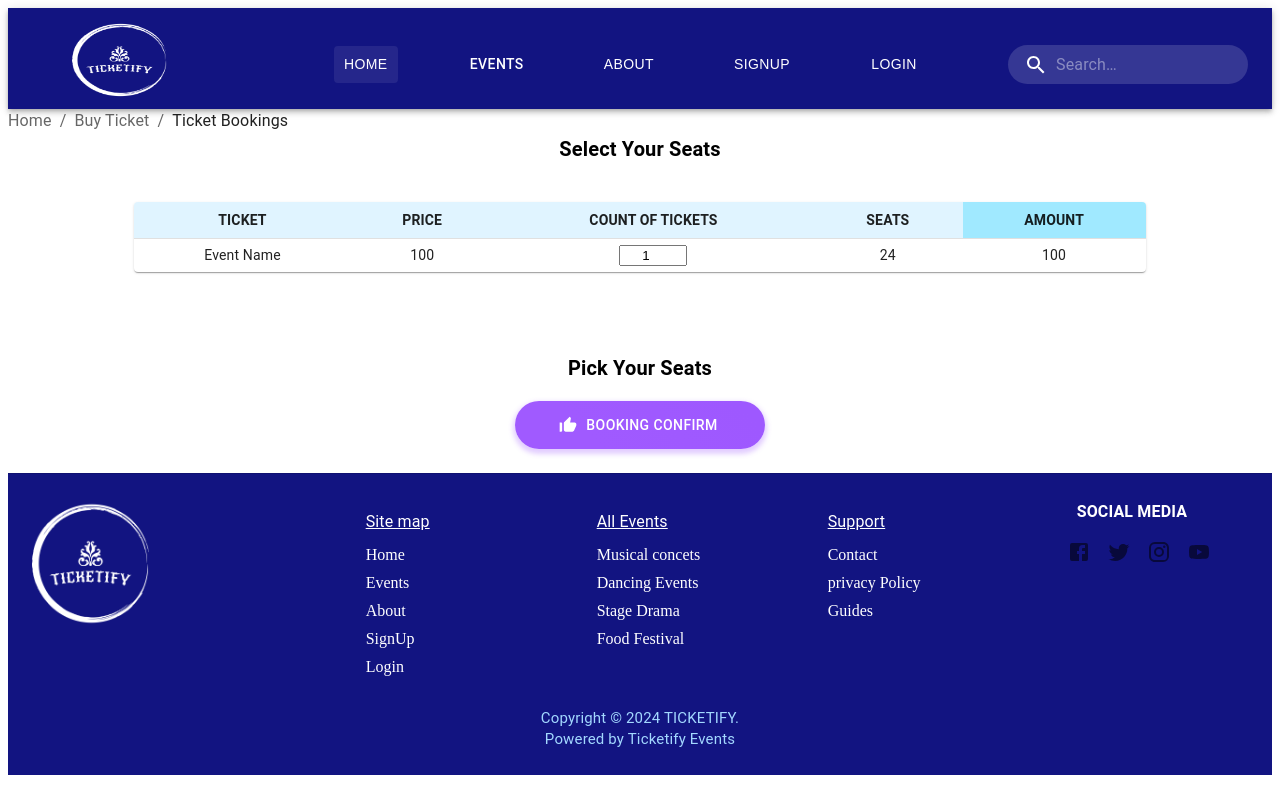
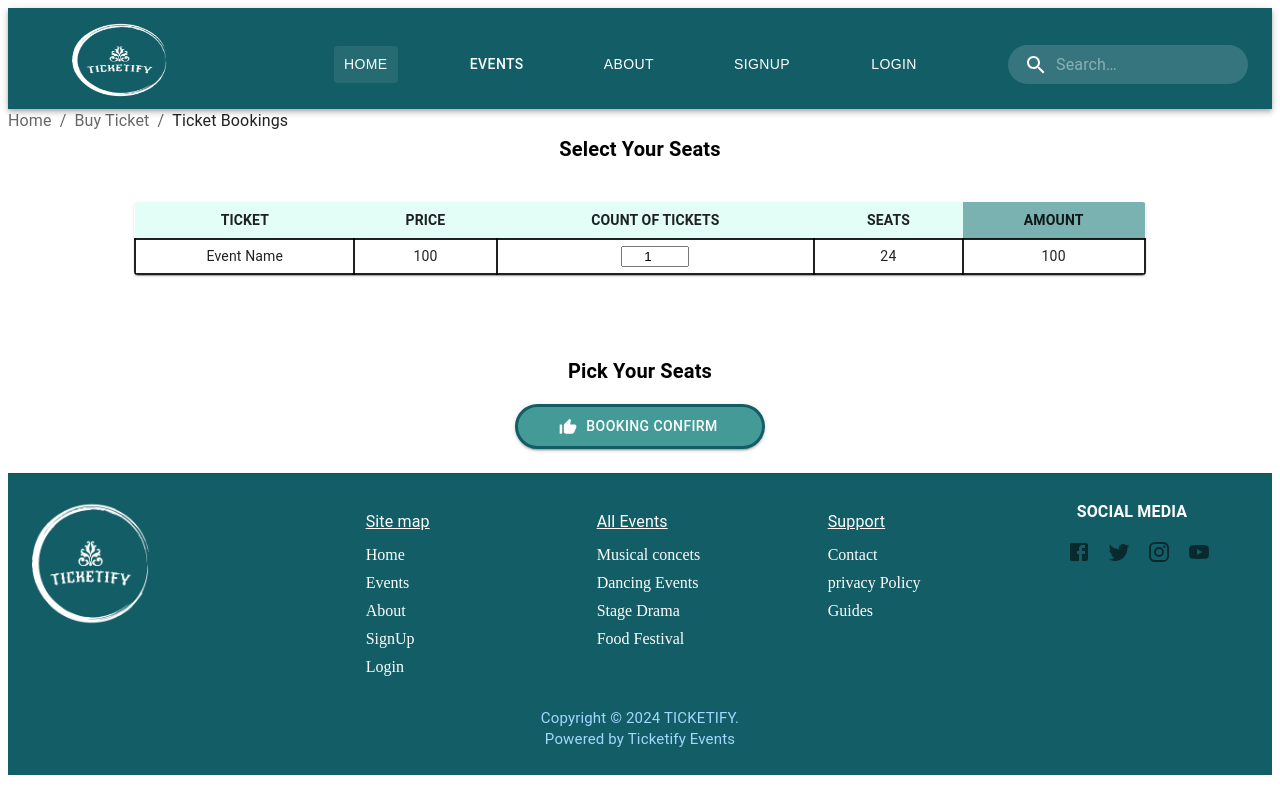
Before and after one commit to UththaraMadubhashini/event-ticket-booking-system, a React (Create React App) app: page /bookings in a window 1280 px wide. Built offline with nearby package versions, Linux system fonts and the light colour scheme.

Commit message:
set colors

```diff
--- a/src/Components/EventCards/EventCards.js
+++ b/src/Components/EventCards/EventCards.js
@@ -13,13 +13,13 @@ import Stack from '@mui/material/Stack';
 import { Link } from 'react-router-dom';
 
 //button color
-const buttonGradient = {
-  background: 'linear-gradient(45deg, #a05aff 30%, #9e58ff 90%)',
-  border: 0,
+const buttonColor = {
+  background: '#439A97',
+  border: '3.5px solid #135D66',
   borderRadius: 3,
-  boxShadow: '0 3px 5px 2px rgba(158, 88, 255, .3)',
+  boxShadow: '#62B6B7',
   color: 'white',
-  height: 48,
+  height: 45,
   padding: '0 30px',
   marginTop: '10px',
 };
@@ -31,7 +31,9 @@ const EventCard = ({ title, image, date, time, location, priceRange, ticketImage
       height: 525,
       marginTop: 3.5,
       marginRight: 3,
-      background: '#E0F4FF',
+      background: '#CBEDD5',
+      border: '3px solid #003C43', // Set thick border color
+
     }}>
 
       <CardHeader
@@ -46,15 +48,15 @@ const EventCard = ({ title, image, date, time, location, priceRange, ticketImage
       <CardContent>
   <Grid container alignItems="center" spacing={8}>
     <Grid item>
-      <Chip icon={<CalendarMonthIcon />} label={date} sx={{ backgroundColor: '##A0E9FF' }} />
+      <Chip icon={<CalendarMonthIcon />} label={date} sx={{ backgroundColor: '#E3FEF7' }} />
     </Grid>
     <Grid item>
-      <Chip icon={<AccessTimeIcon />} label={time} sx={{ backgroundColor: '##A0E9FF' }} />
+      <Chip icon={<AccessTimeIcon />} label={time} sx={{ backgroundColor: '#E3FEF7' }} />
     </Grid>
   </Grid>
   <Grid container alignItems="center" marginTop={2}>
     <Grid item>
-      <Chip icon={<RoomIcon />} label={location} sx={{ backgroundColor: '##A0E9FF' }} />
+      <Chip icon={<RoomIcon />} label={location} sx={{ backgroundColor: '#E3FEF7' }} />
     </Grid>
   </Grid>
   <Grid item>
@@ -62,7 +64,7 @@ const EventCard = ({ title, image, date, time, location, priceRange, ticketImage
       icon={<img src={require('../../Assets/Images/availabilityIcon.png')} alt="Availability"
       style={{ width: '20px', height: '20px', marginRight: '0px'}} />}
       label={`Availability: ${availability}`}
-      sx={{ backgroundColor: '##A0E9FF', marginTop: '15px' }}
+      sx={{ backgroundColor: '#E3FEF7', marginTop: '15px' }}
     />
   </Grid>
   <Grid container alignItems="center" marginTop={2}>
@@ -71,7 +73,7 @@ const EventCard = ({ title, image, date, time, location, priceRange, ticketImage
         icon={<img src={priceTagImage} alt="Price Tag"
         style={{ width: '25px', height: '20px', marginRight: '5px'}} />}
         label={priceRange}
-        sx={{ backgroundColor: '##A0E9FF' }}
+        sx={{ backgroundColor: '#E3FEF7' }}
       />
     </Grid>
   </Grid>
@@ -81,10 +83,13 @@ const EventCard = ({ title, image, date, time, location, priceRange, ticketImage
       <Button
   variant="contained"
   component={Link}
-  to={`/buy-tickets/${title.replace(/\s+/g, '-').toLowerCase()}`} // Dynamic path generation
+  to={`/buy-tickets/${title.replace(/\s+/g, '-').toLowerCase()}`}
   startIcon={<img src={ticketImage} alt="Ticket Icon" style={{ width: '25px', height: '20px', marginRight: '5px' }} />}
-  sx={{...buttonGradient,
-    borderRadius: '40px'}}
+  sx={{...buttonColor,
+    borderRadius: '40px',
+    '&:hover': {
+      background: '#135D66', // Change hover background color
+    }}}
 >
   Buy Tickets
 </Button>
--- a/src/Components/Footer/Footer.js
+++ b/src/Components/Footer/Footer.js
@@ -24,7 +24,7 @@ const Footer = () => {
   return (
     <Box
     sx={{
-      bgcolor: "#121481",
+      bgcolor: "#135D66",
       color: "text.secondary",
       py: 3,
       borderTop: "1px solid",
--- a/src/Components/Header/Header.js
+++ b/src/Components/Header/Header.js
@@ -67,7 +67,7 @@ function Header() {
   };
 
   return (
-    <AppBar position="static" sx={{ backgroundColor: '#121481' }}>
+    <AppBar position="static" sx={{ backgroundColor: '#135D66' }}>
       <Container maxWidth="xl">
         <Toolbar disableGutters sx={{ marginTop: 1.5,  alignItems: 'center', marginLeft:5 }}>
           <Typography variant="h6" component="div" sx={{ flexGrow: 1 }}>
--- a/src/Pages/About.js
+++ b/src/Pages/About.js
@@ -1,28 +1,34 @@
 import React from 'react';
-import { AppBar, Toolbar, Typography, Container, Box, CssBaseline } from '@mui/material';
+import { AppBar, Toolbar, Typography, Container, CssBaseline } from '@mui/material';
 import image from '../Assets/Images/aboutBackground.png';
+import Box from '@mui/material/Box';
+
+const commonStyles = {
+  border: 6,
+  m: 0,
+  borderColor: 'text.primary',
+  width: '100rem',
+  height: '30rem',
+}
 
 const About = () => {
   return (
     <div style={{
-      backgroundImage: `linear-gradient(to bottom, #CAF4FF 50%, transparent 50%)`, // Background gradient
+      backgroundImage: `url(${image}), linear-gradient(to bottom, #CAF4FF 50%, transparent 50%)`, // Background image and gradient
+      backgroundPosition: 'right top', // Position background image at the bottom right
+      backgroundRepeat: 'no-repeat', // Prevent background image from repeating
     }}>
       <CssBaseline />
-      <AppBar position="static" sx={{ backgroundColor: 'background.default', color: 'text.primary', boxShadow: 'none' }}>
+      <AppBar position="static" sx={{ backgroundColor: 'transparent', color: 'text.primary', boxShadow: 'none' }}>
         <Toolbar>
           <Typography variant="h6">About</Typography>
         </Toolbar>
       </AppBar>
-      <Container sx={{ display: 'flex', justifyContent: 'flex-end', position: 'relative' }}>
-        <Box sx={{ textAlign: 'center', padding: 2 }}>
-          <img src={image} alt="About Background" sx={{ maxWidth: '100%', maxHeight: '200px' }} />
-        </Box>
+      <Container sx={{ display: 'flex', justifyContent: 'flex-end' }}>
+  <Box sx={{ ...commonStyles, borderRight: 0 }} /> {/* First Box */}
+  <Box sx={{ ...commonStyles, borderRight: 0 }} /> {/* Second Box */}
+</Container>
 
-        <svg id="patternId" width="100%" height="100%" xmlns="http://www.w3.org/2000/svg">
-          <path d="M-20.133 44.568C-13.178 44.932-6.452 47.376 0 50c6.452 2.624 13.036 5.072 20 5 6.967-.072 13.56-2.341 20-5 6.44-2.659 13.033-4.928 20-5 6.964-.072 13.548 2.376 20 5s13.178 5.068 20.133 5.432" strokeWidth="3" stroke="hsla(198.7,97.6%,48.4%,1)" fill="none" />
-        </svg>
-
-      </Container>
     </div>
   );
 };
--- a/src/Pages/BassEnigma.js
+++ b/src/Pages/BassEnigma.js
@@ -8,16 +8,16 @@ import { Link } from 'react-router-dom';
 const BassEnigma = () => {
 
   // Define button gradient style
-const buttonGradient = {
-  background: 'linear-gradient(45deg, #a05aff 30%, #9e58ff 90%)',
-  border: 0,
-  borderRadius: 3,
-  boxShadow: '0 3px 5px 2px rgba(158, 88, 255, .3)',
-  color: 'white',
-  height: 48,
-  padding: '0 30px',
-  marginTop: '10px',
-};
+  const buttonColor = {
+    background: '#439A97',
+    border: '3.5px solid #135D66',
+    borderRadius: 3,
+    boxShadow: '#62B6B7',
+    color: 'white',
+    height: 45,
+    padding: '0 30px',
+    marginTop: '10px',
+  };
 
   return (
     <Grid container spacing={2}>
@@ -85,8 +85,11 @@ const buttonGradient = {
               color="primary"
               component={Link} // Use Link component for navigation
                 to="/bookings"
-                sx={{...buttonGradient,
-                  borderRadius: '40px'}}
+                sx={{...buttonColor,
+                  borderRadius: '40px',
+                  '&:hover': {
+                    background: '#135D66', // Change hover background color
+                  }}}
             >
               Purchase Ticket
             </Button>
--- a/src/Pages/Booking.js
+++ b/src/Pages/Booking.js
@@ -18,13 +18,13 @@ import DialogContentText from '@mui/material/DialogContentText';
 import DialogTitle from '@mui/material/DialogTitle';
 
 //button color
-const buttonGradient = {
-  background: 'linear-gradient(45deg, #a05aff 30%, #9e58ff 90%)',
-  border: 0,
+const buttonColor = {
+  background: '#439A97',
+  border: '3.5px solid #135D66',
   borderRadius: 3,
-  boxShadow: '0 3px 5px 2px rgba(158, 88, 255, .3)',
+  boxShadow: '#62B6B7',
   color: 'white',
-  height: 48,
+  height: 45,
   padding: '0 30px',
   marginTop: '10px',
 };
@@ -94,18 +94,18 @@ export default function Booking() {
             <Table sx={{ minWidth: 650 }} size="small" aria-label="a dense table">
               <TableHead>
                 <TableRow>
-                  <TableCell align="center" sx={{ fontWeight: 'bold', fontSize: '14px', bgcolor: '#E0F4FF' }}>TICKET</TableCell>
-                  <TableCell align="center" sx={{ fontWeight: 'bold', fontSize: '14px', bgcolor: '#E0F4FF' }}>PRICE</TableCell>
-                  <TableCell align="center" sx={{ fontWeight: 'bold', fontSize: '14px', bgcolor: '#E0F4FF' }}>COUNT OF TICKETS</TableCell>
-                  <TableCell align="center" sx={{ fontWeight: 'bold', fontSize: '14px', bgcolor: '#E0F4FF' }}>SEATS</TableCell>
-                  <TableCell align="center" sx={{ fontWeight: 'bold', fontSize: '14px', bgcolor: '#A0E9FF' }}>AMOUNT</TableCell>
+                  <TableCell align="center" sx={{ fontWeight: 'bold', fontSize: '14px', bgcolor: '#E3FEF7' }}>TICKET</TableCell>
+                  <TableCell align="center" sx={{ fontWeight: 'bold', fontSize: '14px', bgcolor: '#E3FEF7' }}>PRICE</TableCell>
+                  <TableCell align="center" sx={{ fontWeight: 'bold', fontSize: '14px', bgcolor: '#E3FEF7' }}>COUNT OF TICKETS</TableCell>
+                  <TableCell align="center" sx={{ fontWeight: 'bold', fontSize: '14px', bgcolor: '#E3FEF7' }}>SEATS</TableCell>
+                  <TableCell align="center" sx={{ fontWeight: 'bold', fontSize: '14px', bgcolor: '#7AB2B2' }}>AMOUNT</TableCell>
                 </TableRow>
               </TableHead>
               <TableBody>
                 {rows.map((row) => (
                   <TableRow
                     key={row.name}
-                    sx={{ '&:last-child td, &:last-child th': { border: 0 } }}
+                    sx={{ '&:last-child td, &:last-child th': { border: 2 } }}
                   >
                     <TableCell align="center" component="th" scope="row">{row.name}</TableCell>
                     <TableCell align="center">{row.price}</TableCell>
@@ -132,13 +132,15 @@ export default function Booking() {
         {/* Confrim popup */}
         <React.Fragment>
         <Button
-    sx={{
+        sx={{
         width: '250px',
         height: '40px',
         mx: 'auto', // horizontally center the button
-        ...buttonGradient, // Merge buttonGradient style with existing styles
+        ...buttonColor,
         borderRadius: '40px',
-        }}
+        '&:hover': {
+          background: '#135D66', // Change hover background color
+        }}}
         variant="contained"
         onClick={handleClickOpen}
         startIcon={<ThumbUpAltIcon />}
@@ -166,8 +168,12 @@ export default function Booking() {
           </DialogContentText>
         </DialogContent>
         <DialogActions>
-          <Button onClick={handleClose}  sx={{...buttonGradient,
-            borderRadius: '40px'}}> NEXT</Button>
+          <Button onClick={handleClose}
+          sx={{...buttonColor,
+              borderRadius: '40px',
+              '&:hover': {
+              background: '#135D66', // Change hover background color
+        }}}> NEXT</Button>
         </DialogActions>
       </Dialog>
     </React.Fragment>
--- a/src/Pages/HanthanetaPayana.js
+++ b/src/Pages/HanthanetaPayana.js
@@ -7,13 +7,13 @@ import ImageBuy2 from '../Assets/Images/Hanthanata-Payana-sanda_ buyImage.jpg';
 import { Link } from 'react-router-dom';
 
 // Define button gradient style
-const buttonGradient = {
-  background: 'linear-gradient(45deg, #a05aff 30%, #9e58ff 90%)',
-  border: 0,
+const buttonColor = {
+  background: '#439A97',
+  border: '3.5px solid #135D66',
   borderRadius: 3,
-  boxShadow: '0 3px 5px 2px rgba(158, 88, 255, .3)',
+  boxShadow: '#62B6B7',
   color: 'white',
-  height: 48,
+  height: 45,
   padding: '0 30px',
   marginTop: '10px',
 };
@@ -84,7 +84,11 @@ const HanthanetaPayana = () => {
               color="primary"
               component={Link} // Use Link component for navigation
                 to="/bookings"
-              sx={buttonGradient}
+                sx={{...buttonColor,
+                  borderRadius: '40px',
+                  '&:hover': {
+                    background: '#135D66', // Change hover background color
+                  }}}
             >
               Purchase Ticket
             </Button>
```
Also changed, not shown: src/Pages/Home.js (+7 -1 lines).
